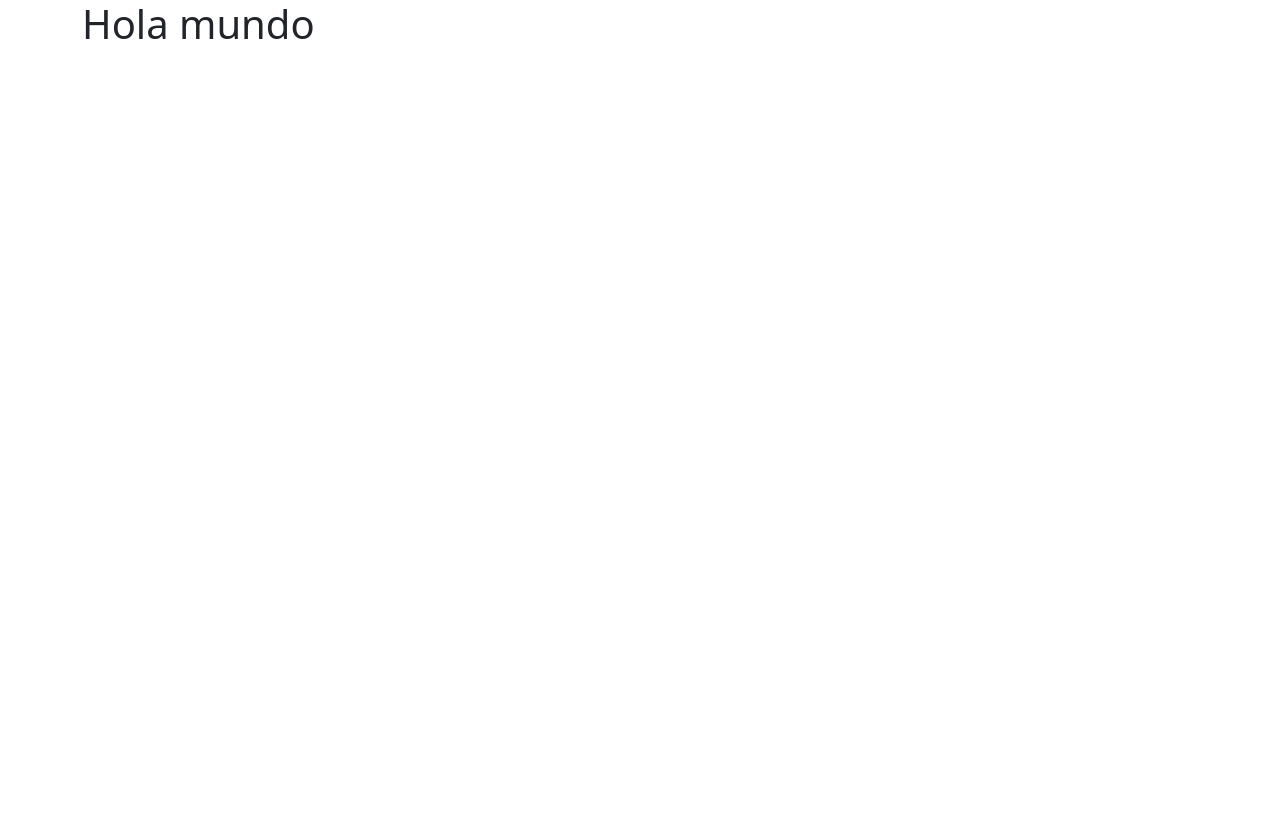
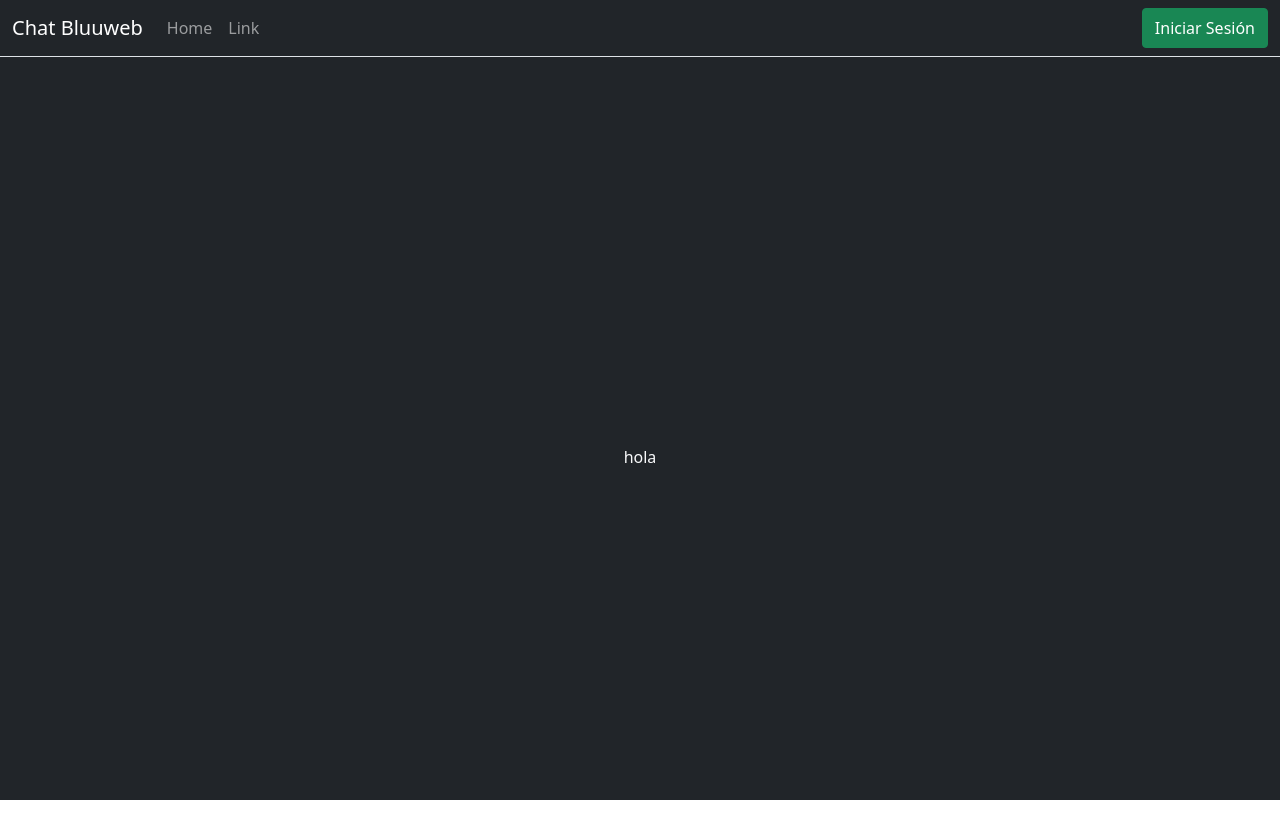
Before and after one commit to sberrus/chat-bluuweb, a React app: page / in a window 1280 px wide. Shown: the top 838 px of the page. Before the commit the page ends 800 px from the top, so only its background shows below. Built offline with nearby package versions, Linux system fonts and the light colour scheme; no server answers; the HTML template or start-up script is replaced by a standard one.

Commit message:
Configurando context y chatProvider

```diff
--- a/package.json
+++ b/package.json
@@ -9,7 +9,8 @@
   },
   "dependencies": {
     "bootstrap": "5.1.3",
-    "firebase": "^9.6.10",
+    "bootstrap-icons": "1.8.1",
+    "firebase": "9.6.10",
     "react": "^18.0.0",
     "react-bootstrap": "2.2.3",
     "react-dom": "^18.0.0",
--- a/src/App.css
+++ /dev/null
@@ -1,42 +0,0 @@
-.App {
-  text-align: center;
-}
-
-.App-logo {
-  height: 40vmin;
-  pointer-events: none;
-}
-
-@media (prefers-reduced-motion: no-preference) {
-  .App-logo {
-    animation: App-logo-spin infinite 20s linear;
-  }
-}
-
-.App-header {
-  background-color: #282c34;
-  min-height: 100vh;
-  display: flex;
-  flex-direction: column;
-  align-items: center;
-  justify-content: center;
-  font-size: calc(10px + 2vmin);
-  color: white;
-}
-
-.App-link {
-  color: #61dafb;
-}
-
-@keyframes App-logo-spin {
-  from {
-    transform: rotate(0deg);
-  }
-  to {
-    transform: rotate(360deg);
-  }
-}
-
-button {
-  font-size: calc(10px + 2vmin);
-}
--- a/src/App.jsx
+++ b/src/App.jsx
@@ -1,11 +1,21 @@
-import { Container } from "react-bootstrap";
-import "./App.css";
+import React, { useEffect } from "react";
+//Components
+import NavbarComponent from "./components/NavbarComponent/NavbarComponent";
+//Contexts
+import { ChatContext } from "./context/ChatProvider";
 
 function App() {
+	const { user } = React.useContext(ChatContext);
+
+	useEffect(() => {
+		console.log(user);
+		return () => {};
+	}, []);
 	return (
-		<Container>
-			<h1>Hola mundo</h1>
-		</Container>
+		<div className="vh-100 bg-dark text-light">
+			<NavbarComponent />
+			<div className="d-flex align-items-center justify-content-center h-100 "> hola</div>
+		</div>
 	);
 }
 
--- /dev/null
+++ b/src/components/NavbarComponent/NavbarComponent.jsx
@@ -0,0 +1,47 @@
+import React from "react";
+import { Button, Container, Nav, Navbar } from "react-bootstrap";
+import { ChatContext } from "../../context/ChatProvider";
+
+const NavbarComponent = () => {
+	const { user, logInUser, logOutUser } = React.useContext(ChatContext);
+
+	return (
+		<Navbar bg="dark" variant="dark" expand="lg" className="border-bottom">
+			<Container fluid>
+				<Navbar.Brand href="#home">Chat Bluuweb</Navbar.Brand>
+				<Navbar.Toggle aria-controls="basic-navbar-nav" />
+				<Navbar.Collapse id="basic-navbar-nav">
+					<Nav className="w-100 d-flex justify-content-between">
+						<div className="d-flex">
+							<Nav.Link href="#home">Home</Nav.Link>
+							<Nav.Link href="#link">Link</Nav.Link>
+						</div>
+						<div className="d-flex">
+							{user.estado ? (
+								<Button
+									variant="danger"
+									onClick={() => {
+										logOutUser();
+									}}
+								>
+									<i className="bi bi-power"></i>
+								</Button>
+							) : (
+								<Button
+									variant="success"
+									onClick={() => {
+										logInUser();
+									}}
+								>
+									Iniciar Sesión
+								</Button>
+							)}
+						</div>
+					</Nav>
+				</Navbar.Collapse>
+			</Container>
+		</Navbar>
+	);
+};
+
+export default NavbarComponent;
--- /dev/null
+++ b/src/context/ChatProvider.jsx
@@ -0,0 +1,44 @@
+import React, { useEffect, useState } from "react";
+//Firebase
+import { getAuth, onAuthStateChanged } from "firebase/auth";
+
+export const ChatContext = React.createContext();
+
+const ChatProvider = ({ children }) => {
+	const userInitialData = { uid: null, email: null, estado: null };
+	const [user, setUser] = useState(userInitialData);
+
+	const detectUser = () => {
+		const auth = getAuth();
+		onAuthStateChanged(auth, (user) => {
+			if (user) {
+				// User is signed in, see docs for a list of available properties
+				// https://firebase.google.com/docs/reference/js/firebase.User
+				const uid = user.uid;
+				const email = user.email;
+				const estado = true;
+				setUser({ uid, email, estado });
+			} else {
+				// User is signed out
+				setUser(userInitialData);
+			}
+		});
+	};
+
+	const logInUser = () => {
+		setUser({ ...user, estado: true });
+	};
+	const logOutUser = () => {
+		setUser({ ...user, estado: false });
+	};
+
+	useEffect(() => {
+		detectUser();
+
+		return () => {};
+	}, []);
+
+	return <ChatContext.Provider value={{ user, logInUser, logOutUser }}>{children}</ChatContext.Provider>;
+};
+
+export default ChatProvider;
--- a/src/main.jsx
+++ b/src/main.jsx
@@ -3,12 +3,16 @@ import ReactDOM from "react-dom/client";
 import App from "./App";
 //Firebase
 import "./firebase/firebase";
-
 //Bootstrap
 import "bootstrap/dist/css/bootstrap.min.css";
+import "bootstrap-icons/font/bootstrap-icons.css"
+//Contexts
+import ChatProvider from "./context/ChatProvider";
 
 ReactDOM.createRoot(document.getElementById("root")).render(
 	<React.StrictMode>
-		<App />
+		<ChatProvider>
+			<App />
+		</ChatProvider>
 	</React.StrictMode>
 );
```
Also changed, not shown: 1 other file (tests, documents, lock files or other folders).
